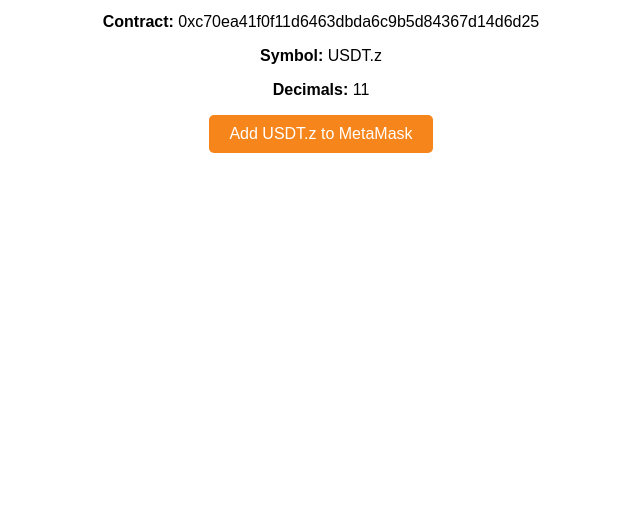
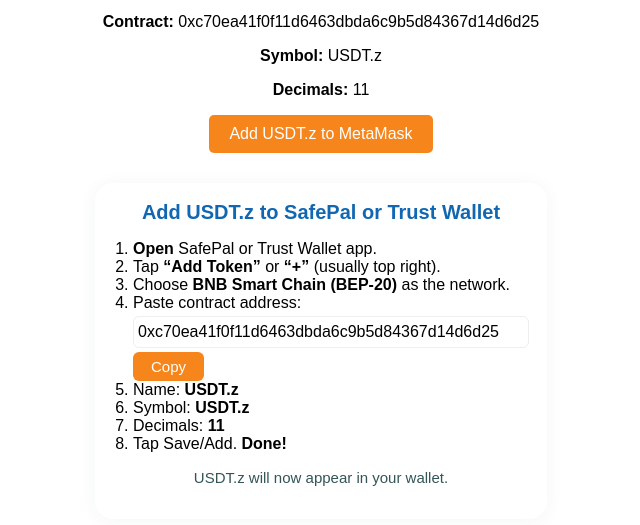
Before and after one commit to iamthat5/USDT.z, a plain HTML site: page index.html in a window 1280 px wide. Shown: the part 283-808 px from the top of the page, without its empty margins (319-959 px from the left). Drawn offline with Linux system fonts and the light colour scheme.

Commit message:
Update index.html

```diff
--- a/index.html
+++ b/index.html
@@ -41,6 +41,25 @@ Hosted on GitHub Pages for transparency and public access.
   <p><strong>Decimals:</strong> 11</p>
 
   <button id="addTokenBtn">Add USDT.z to MetaMask</button>
+<!-- USDT.z Wallet Add Section for SafePal & Trust Wallet -->
+<div style="max-width:420px;margin:30px auto 0 auto;padding:18px 16px;background:#fff;border-radius:18px;box-shadow:0 2px 18px rgba(30,60,80,0.05);font-size:16px;">
+  <h2 style="font-size:1.25em;color:#1167b1;margin-top:0;">Add USDT.z to SafePal or Trust Wallet</h2>
+  <ol style="padding-left:22px;text-align:left;">
+    <li><b>Open</b> SafePal or Trust Wallet app.</li>
+    <li>Tap <b>“Add Token”</b> or <b>“+”</b> (usually top right).</li>
+    <li>Choose <b>BNB Smart Chain (BEP-20)</b> as the network.</li>
+    <li>
+      Paste contract address:<br>
+      <input type="text" value="0xc70ea41f0f11d6463dbda6c9b5d84367d14d6d25" id="usdtzContract" readonly style="width:97%;font-size:16px;padding:6px 4px;margin:4px 0;border:1px solid #eee;border-radius:6px;">
+      <button onclick="navigator.clipboard.writeText(document.getElementById('usdtzContract').value)" style="background:#f6851b;color:#fff;padding:6px 18px;border:none;border-radius:6px;font-size:15px;cursor:pointer;">Copy</button>
+    </li>
+    <li>Name: <b>USDT.z</b></li>
+    <li>Symbol: <b>USDT.z</b></li>
+    <li>Decimals: <b>11</b></li>
+    <li>Tap Save/Add. <b>Done!</b></li>
+  </ol>
+  <p style="font-size:15px;color:#355;">USDT.z will now appear in your wallet.</p>
+</div>
 
   <script>
     document.getElementById('addTokenBtn').addEventListener('click', async () => {
```
